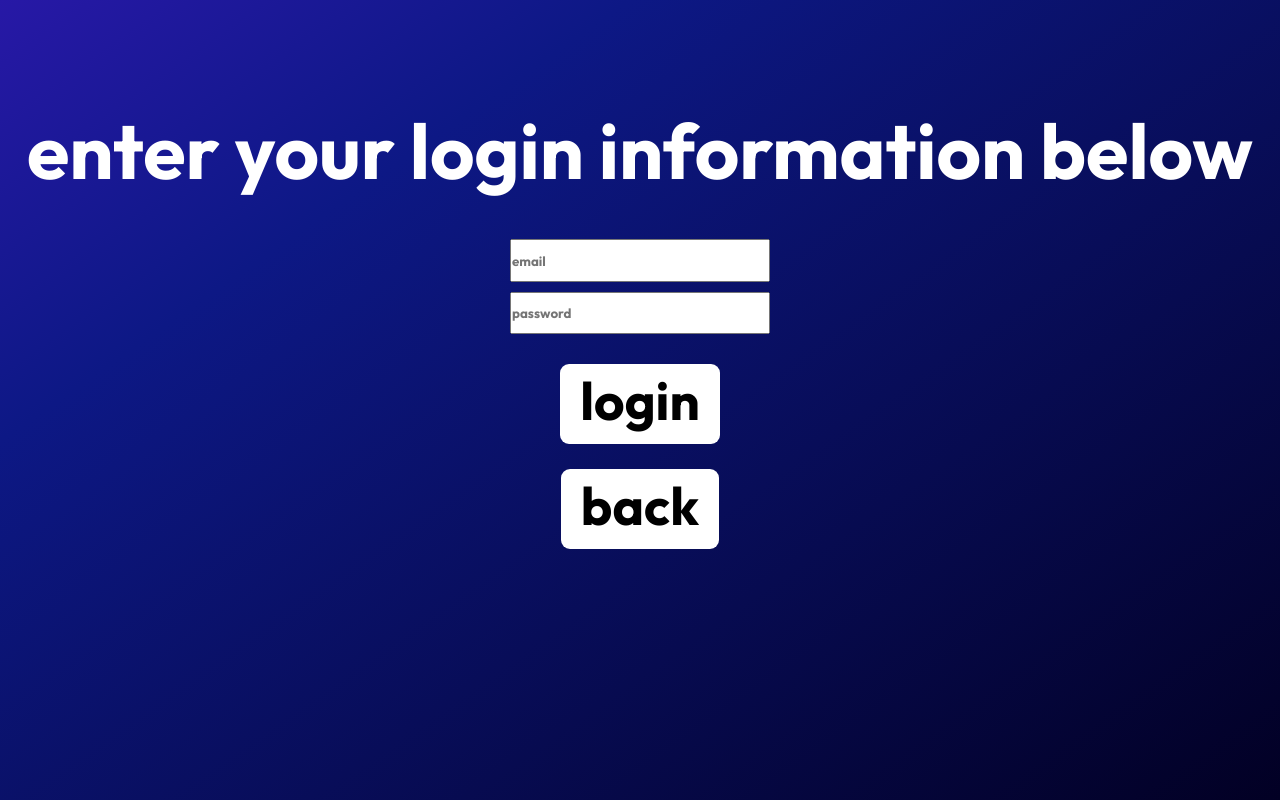
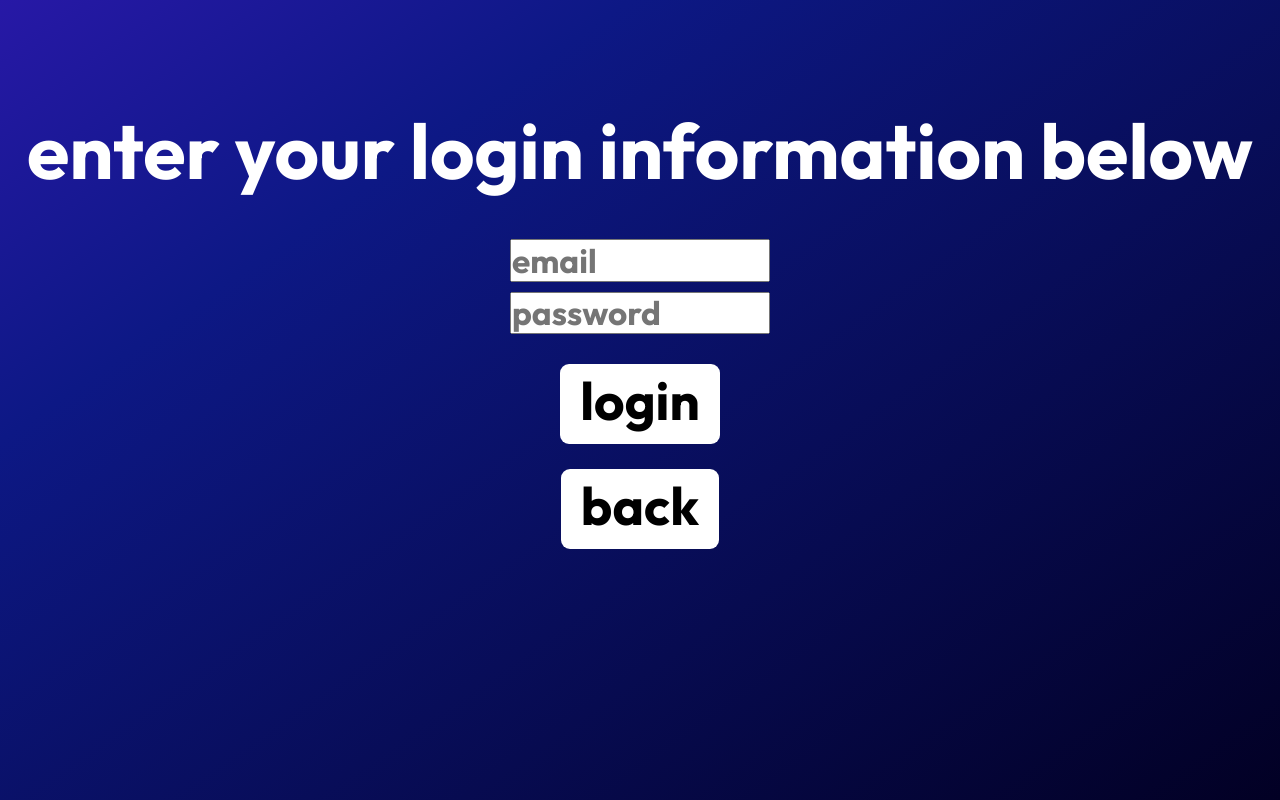
Before and after one commit to ABoyceIII/Coven, a React (Create React App) app: page /login in a window 1280 px wide. Built offline with nearby package versions, Linux system fonts and the light colour scheme; no server answers.

Commit message:
adjusted font size in login screen

```diff
--- a/src/css/Login.css
+++ b/src/css/Login.css
@@ -33,6 +33,7 @@
   margin: 5px;
   font-family: "Outfit", sans-serif;
   font-weight: 400;
+  font-size: 25pt;
   width: 20vw;
   height: 3vw;
 }
```
